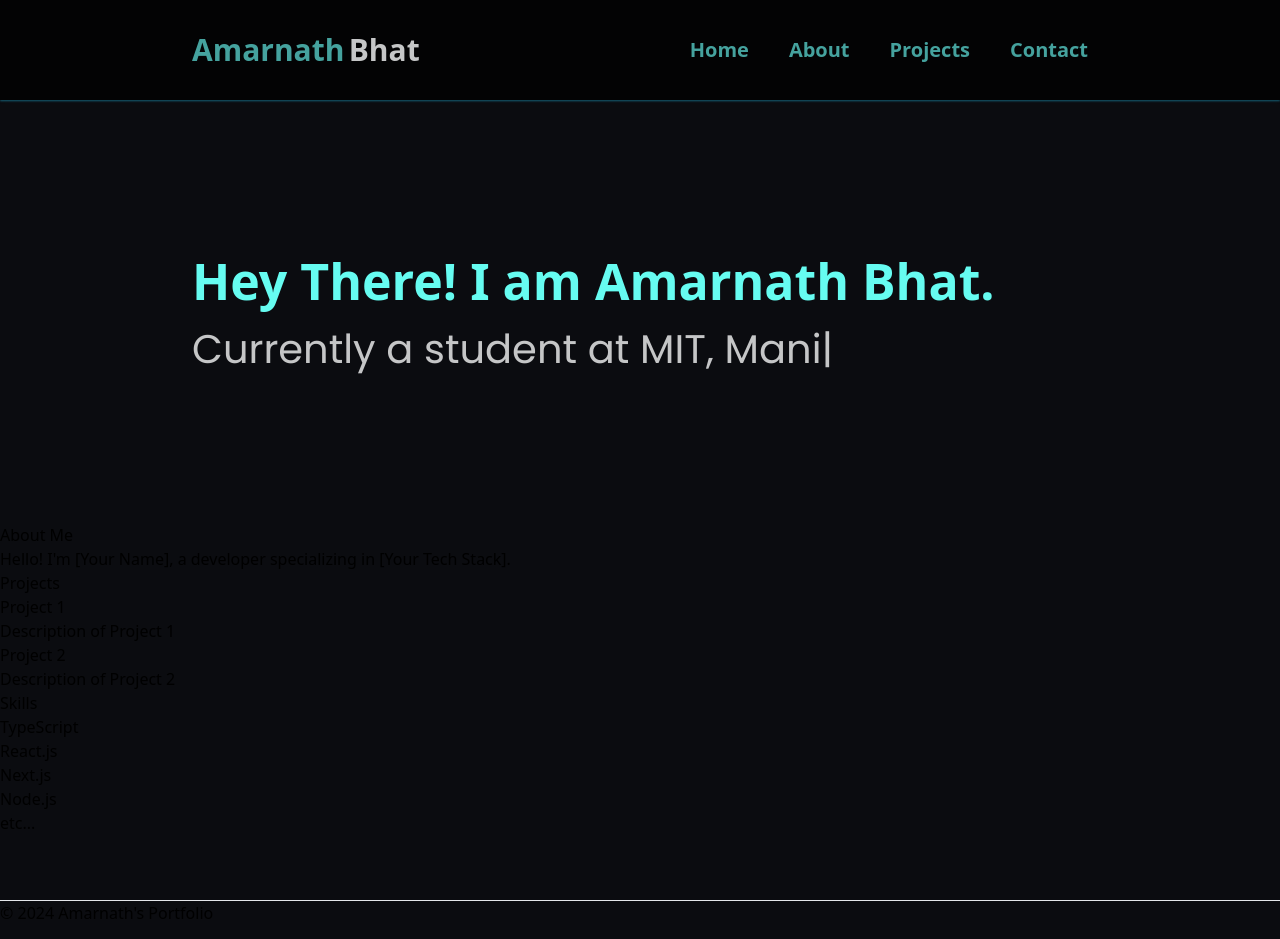
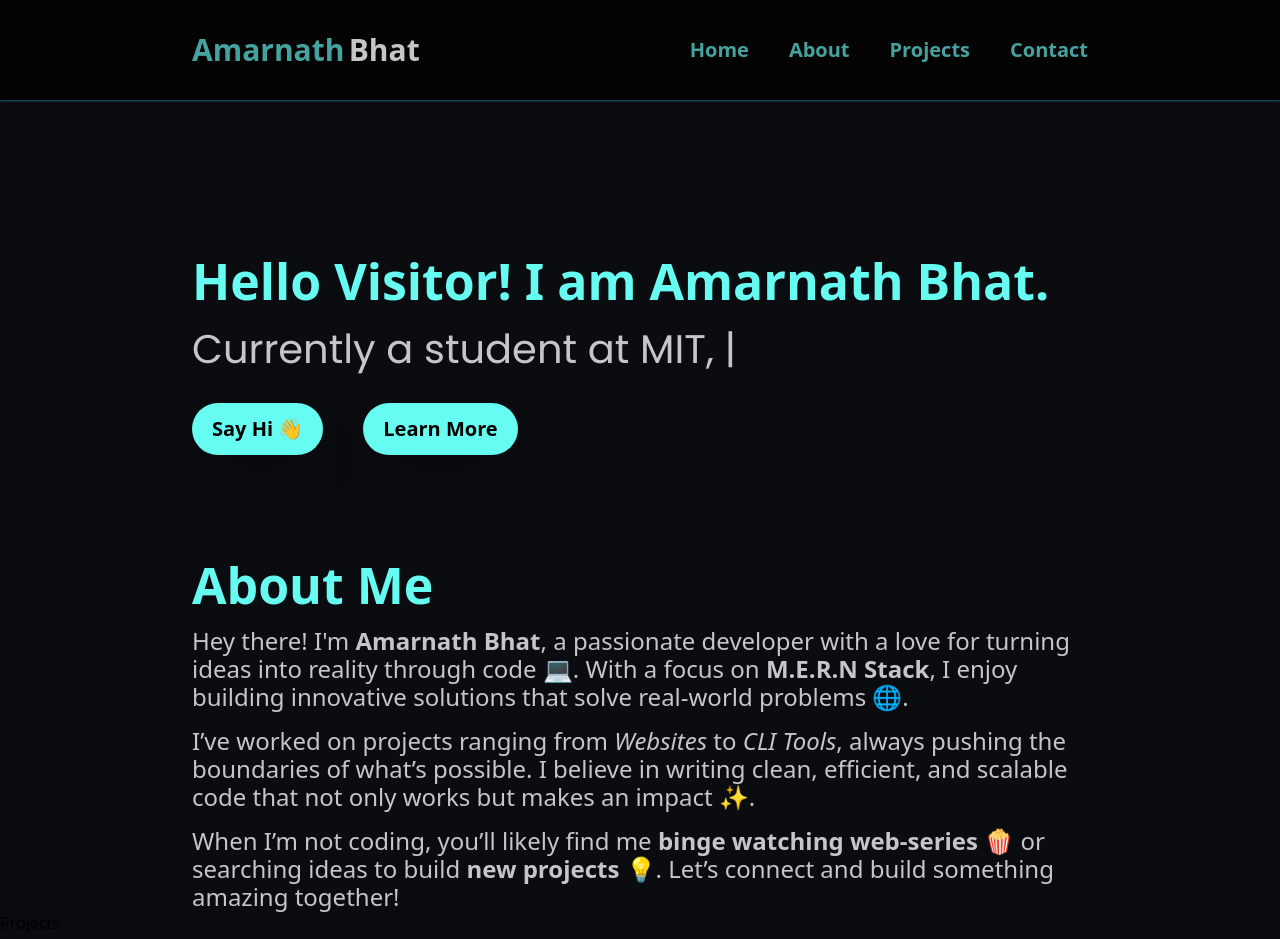
Before and after one commit to amar-nath-bhat/portfolio-website, a Next.js app: page / in a window 1280 px wide. Shown: the top 939 px of the page. Built offline with nearby package versions, Linux system fonts and the light colour scheme.

Commit message:
Add: About

```diff
--- a/components/About.tsx
+++ b/components/About.tsx
@@ -1,9 +1,24 @@
 const About: React.FC = () => {
   return (
-    <section>
-      <h2>About Me</h2>
-      <p>
-        Hello! I'm [Your Name], a developer specializing in [Your Tech Stack].
+    <section className="px-48 pt-28 rounded-lg shadow-lg">
+      <h2 className="heading text-3xl font-bold mb-6">About Me</h2>
+      <p className="text-[1.5rem] leading-7 mb-4 text">
+        Hey there! I'm <strong>Amarnath Bhat</strong>, a passionate developer
+        with a love for turning ideas into reality through code 💻. With a focus
+        on <strong>M.E.R.N Stack</strong>, I enjoy building innovative solutions
+        that solve real-world problems 🌐.
+      </p>
+      <p className="text-[1.5rem] leading-7 mb-4 text">
+        I’ve worked on projects ranging from <em>Websites</em> to{" "}
+        <em>CLI Tools</em>, always pushing the boundaries of what’s possible. I
+        believe in writing clean, efficient, and scalable code that not only
+        works but makes an impact ✨.
+      </p>
+      <p className="text-[1.5rem] leading-7 text">
+        When I’m not coding, you’ll likely find me{" "}
+        <strong>binge watching web-series 🍿</strong> or searching ideas to
+        build <strong>new projects 💡</strong>. Let’s connect and build
+        something amazing together!
       </p>
     </section>
   );
--- a/components/Hero.tsx
+++ b/components/Hero.tsx
@@ -32,20 +32,23 @@ const Hero: React.FC = () => {
   }, []);
 
   return (
-    <section className="flex items-center justify-start py-36 px-28">
-      <div className="text-start px-20 flex flex-col">
-        <span className="w-full heading">Hey There! I am Amarnath Bhat. </span>
+    <section className="flex items-center justify-start pt-36 px-48">
+      <div className="text-start flex flex-col">
+        <span className="w-full heading">
+          Hello Visitor! I am Amarnath Bhat.{" "}
+        </span>
         <h2 className={`${poppins.className} font-normal sub-heading`}>
           <span ref={typedRef}></span>{" "}
         </h2>
+        <div className="flex gap-10 mt-6 text-xl font-bold">
+          <button className="rounded-full shadow-2xl hover:scale-105 transition-all duration-300 ease-in-out hover:shadow-[#45A29E] object-cover bg-[#66FCF1] px-5 py-3">
+            Say Hi 👋
+          </button>
+          <button className="rounded-full shadow-2xl hover:scale-105 transition-all duration-300 ease-in-out hover:shadow-[#45A29E] object-cover bg-[#66FCF1] px-5 py-3">
+            Learn More
+          </button>
+        </div>
       </div>
-      {/* <div className="text-start px-20 flex flex-col rounded-full">
-        <img
-          src={"images/profile.jpeg" || "/person.jpg"}
-          alt="Image"
-          className="rounded-full shadow-2xl hover:scale-105 transition-all duration-300 ease-in-out hover:shadow-[#66FCF1] object-cover w-60 h-60 m-auto"
-        />
-      </div> */}
     </section>
   );
 };
```
